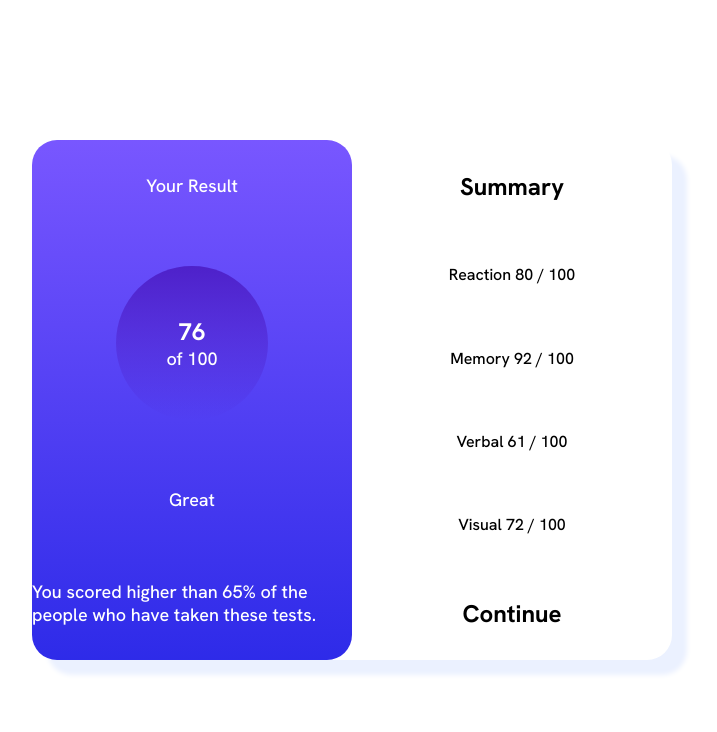
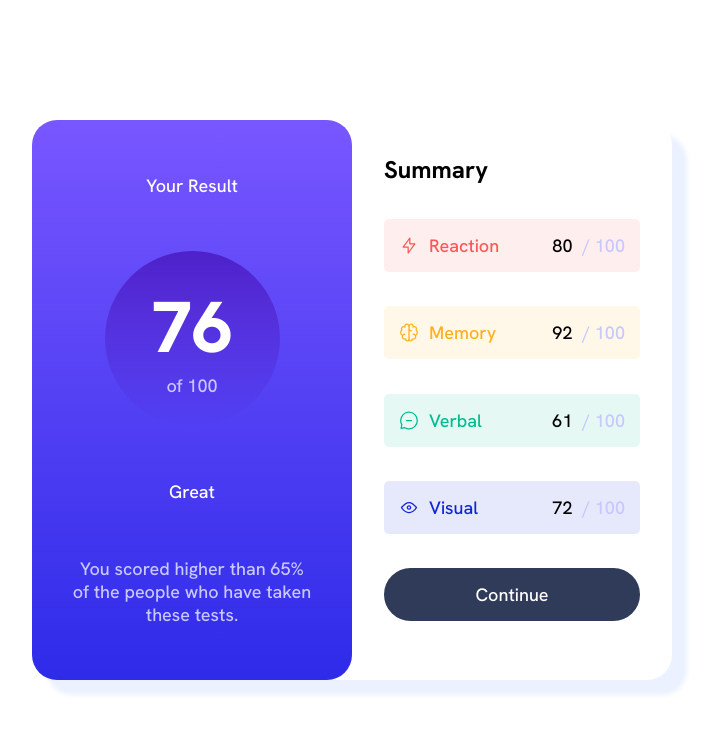
Before and after one commit to 222sucram/frontend-mentor, a plain HTML site: page results-summary-component-main/index.html in a window 1280 px wide. Shown: the whole page, without its empty margins (288-1005 px from the left). Drawn offline with Linux system fonts and the light colour scheme.

Commit message:
finished layout for desktop

```diff
--- a/results-summary-component-main/index.html
+++ b/results-summary-component-main/index.html
@@ -30,33 +30,57 @@
         </div>
 
         <p>Great</p>
-        <p>You scored higher than 65% of the people who have taken these tests.</p>
+        <p class="comment">You scored higher than 65% of the people who have taken these tests.</p>
       </div>
 
       <div class="card right">
-         <h2>Summary</h2>
+         <h2 class="category">Summary</h2>
 
+         <div class="category reaction">
           <div>
-        Reaction
-        80 / 100
+            <img src="assets/images/icon-reaction.svg" alt="">
+            <p id="reaction">Reaction</p>
+          </div>
+          <div>
+            <p>80 </p>
+            <p class="total">/ 100</p>
+          </div>
         </div>
 
+        <div  class="category memory">
           <div>
-        Memory
-        92 / 100
+            <img src="assets/images/icon-memory.svg" alt="">
+            <p id="memory">Memory</p>
+          </div>
+          <div>
+            <p>92 </p>
+            <p class="total">/ 100</p>
+          </div>
         </div>
 
+        <div class="category verbal">
           <div>
-        Verbal
-        61 / 100
+            <img src="assets/images/icon-verbal.svg" alt="">
+            <p id="verbal">Verbal</p>
+          </div>
+          <div>
+            <p>61 </p>
+            <p class="total">/ 100</p>
+          </div>
         </div>
 
+        <div class="category visual">
           <div>
-        Visual
-        72 / 100
+            <img src="assets/images/icon-visual.svg" alt="">
+            <p id="visual">Visual</p>
+          </div>
+          <div>
+          <p>72 </p>
+          <p class="total">/ 100</p>
+          </div>
         </div>
 
-        <h2>Continue</h2>
+        <button>Continue</button>
       </div>
     </div>
 </div>
--- a/results-summary-component-main/style.css
+++ b/results-summary-component-main/style.css
@@ -20,6 +20,7 @@
 
 p {
     font-size: 18px;
+    font-weight: 500;
 }
 
 .page {
@@ -34,7 +35,7 @@ p {
     display: flex;
     justify-content: center;
     align-items: center;
-    height: 65vh;
+    height: 70vh;
     width: 50vw;
     border-radius: 25px;
     box-shadow: 15px 15px 5px var(--pale-blue);
@@ -49,16 +50,7 @@ p {
     border-radius: 25px;
     display: flex;
     flex-direction: column;
-    justify-content: space-around;
-    align-items: center;
-}
-
-.card.right {
-    height: 100%;
-    width: 50%;
-    display: flex;
-    flex-direction: column;
-    justify-content: space-around;
+    justify-content: space-evenly;
     align-items: center;
 }
 
@@ -67,7 +59,108 @@ p {
     flex-direction: column;
     align-items: center;
     justify-content: center;
-    padding: 50px;
-    border-radius: 100%;
+    width: 175px;
+    height: 175px;
+    border-radius: 50%;
     background-image: var(--gradient-circle);
 }
+
+.score h2{
+    font-size: 72px;
+    font-weight: 800;
+}
+
+.score p {
+    color: var(--light-lavender);
+}
+
+.comment {
+    text-align: center;
+    width: 75%;
+    color: var(--light-lavender);
+}
+
+
+.card.right {
+    height: 100%;
+    width: 50%;
+    display: flex;
+    flex-direction: column;
+    justify-content: space-evenly;
+    align-items: center;
+}
+
+.category {
+    width: 80%;
+    display: flex;
+    justify-content: space-between;
+}
+
+.category div {
+    display: flex;
+    gap: 10px;
+}
+
+#visual {
+    color: var(--primary-blue);
+}
+
+#verbal {
+    color: var(--primary-green);
+}
+
+#memory {
+    color: var(--primary-yellow);
+}
+
+#reaction {
+    color: var(--primary-red);
+}
+
+.total {
+    color: var(--light-lavender)
+}
+
+.reaction {
+    padding: 15px;
+    border-radius: 5px;
+    background-color: hsla(0, 100%, 67%, 0.1);
+}
+
+.verbal {
+    padding: 15px;
+    background-color: hsla(166, 100%, 37%,0.1);
+    border-radius: 5px;
+}
+
+.visual {
+    padding: 15px;
+    background-color: hsla(234, 85%, 45%,0.1);
+    border-radius: 5px;
+}
+
+.memory {
+    padding: 15px;
+    background-color: hsla(39, 100%, 56%,0.1);
+    border-radius: 5px;
+}
+
+.card.right button {
+    margin-bottom: 25px;
+    border: 0;
+    width: 80%;
+    font-size: 18px;
+    padding: 15px 0;
+    background-color: var(--dark-gray-blue);
+    color: var(--neutral-white);
+    border-radius: 50px;
+    transition: 0.5s ease-in;
+}
+
+.card.right button:hover {
+    cursor: pointer;
+}
+
+.card.right button:active{
+   background-image: var(--gradient-background);
+}
```
Lines whose indentation alone changed are shown as unchanged.
